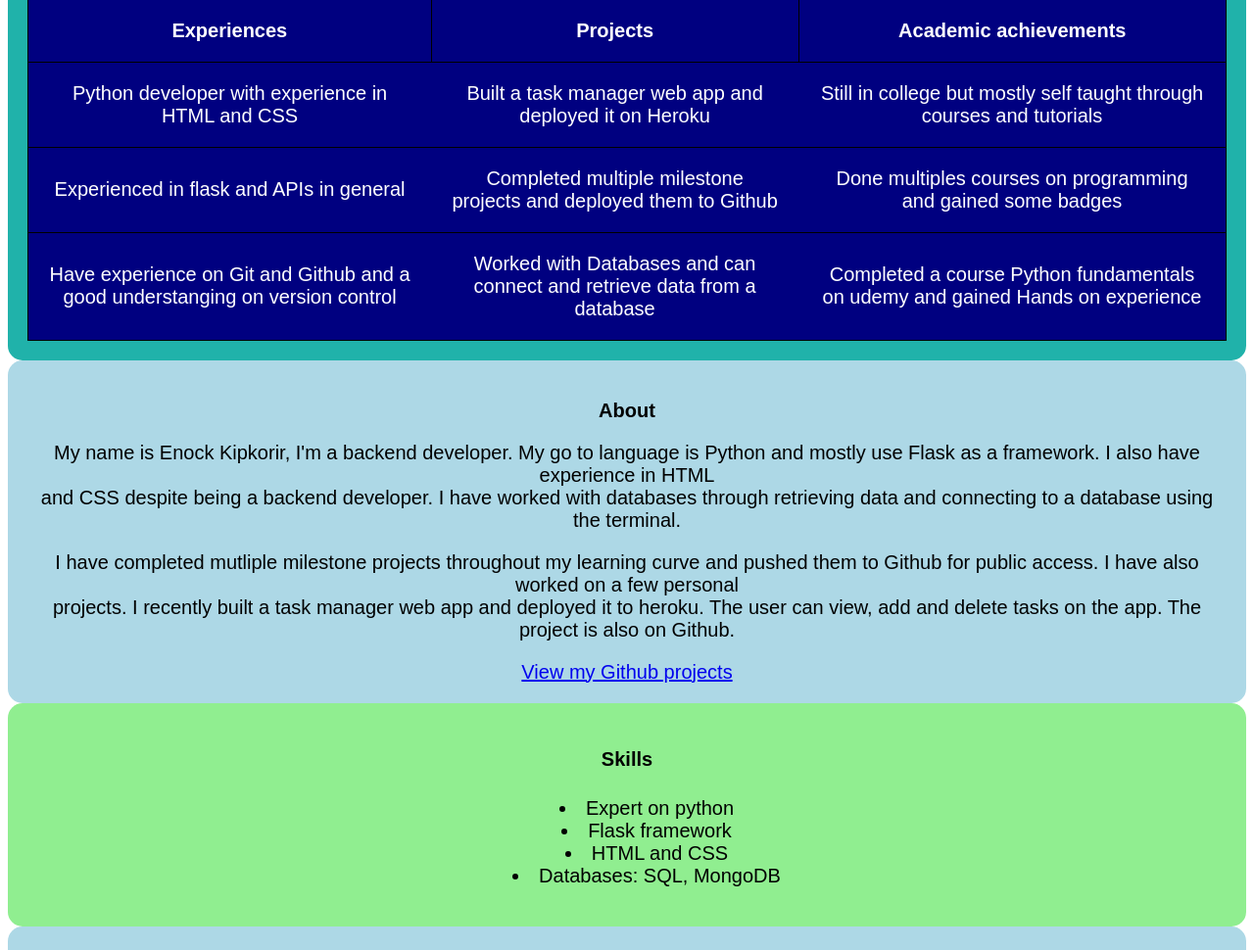
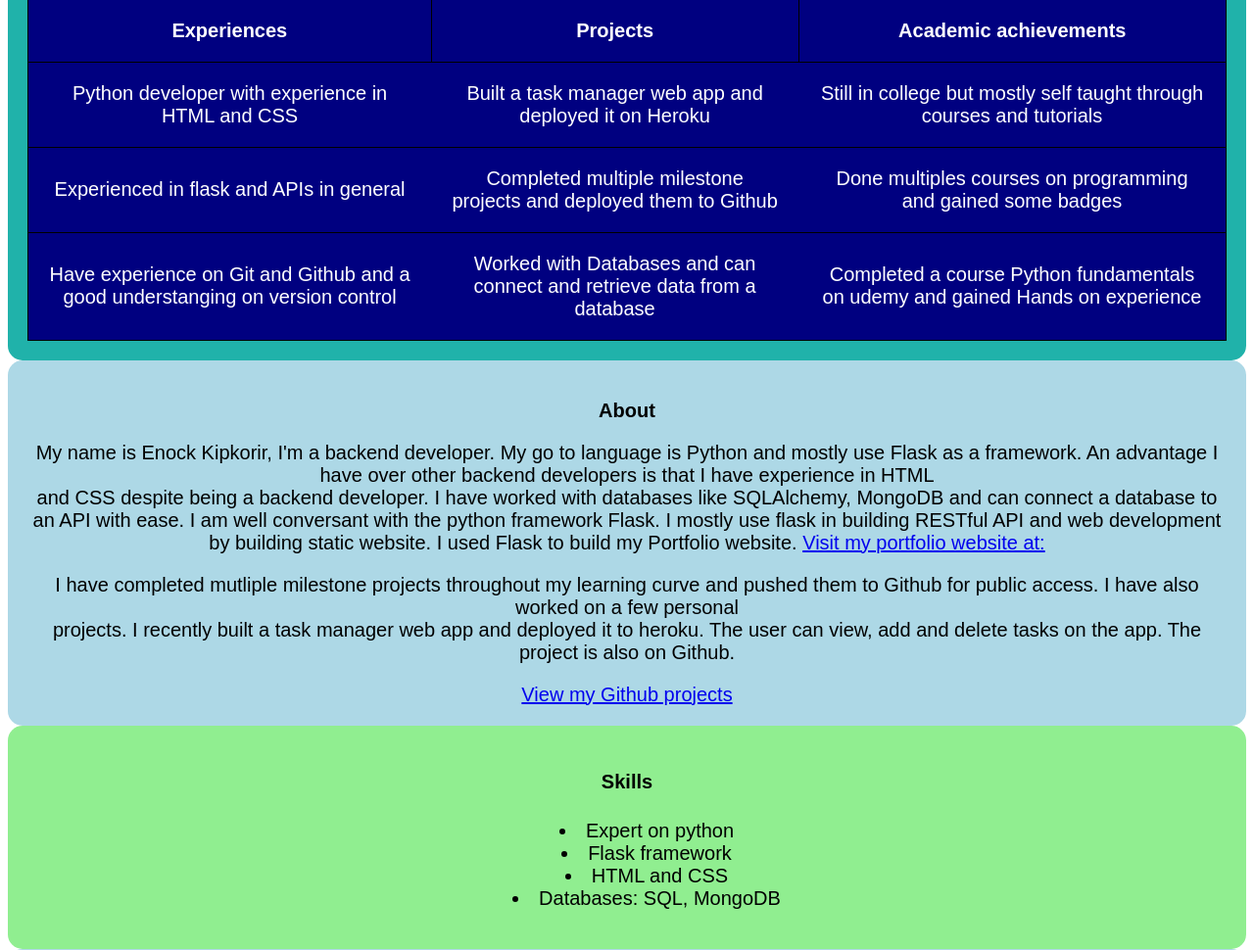
Before and after one commit to chucky594/Portfolio, a Flask app: page / in a window 1280 px wide. Shown: the part 350-1320 px from the top of the page at 98% size. Run offline with Flask 3, Linux system fonts and the light colour scheme.

Commit message:
Update comitted successfully.

```diff
--- a/templates/index.html
+++ b/templates/index.html
@@ -43,12 +43,14 @@
             </tr>
         </table>
     </div>
-    <div class="About">
+    <div class="About Me">
         <h3> About </h3>
         <p>My name is Enock Kipkorir, I'm a backend developer. My go to language is Python
-            and mostly use Flask as a framework. I also have experience in HTML<br>and CSS despite
-            being a backend developer. I have worked with databases through retrieving data and
-            connecting to a database using the terminal.
+            and mostly use Flask as a framework. An advantage I have over other backend developers is that I have experience in HTML<br>and CSS despite
+            being a backend developer. I have worked with databases like SQLAlchemy, MongoDB and can connect a database to an API with ease. I am well conversant
+            with the python framework Flask. I mostly use flask in building RESTful API and web development by building static website. I used Flask to build my Portfolio
+            website.
+            <a href="https://portfolio-7eqn.onrender.com" target="_blank">Visit my portfolio website at:</a>
         </p>
         <p>
             I have completed mutliple milestone projects throughout my learning curve and pushed them
```
